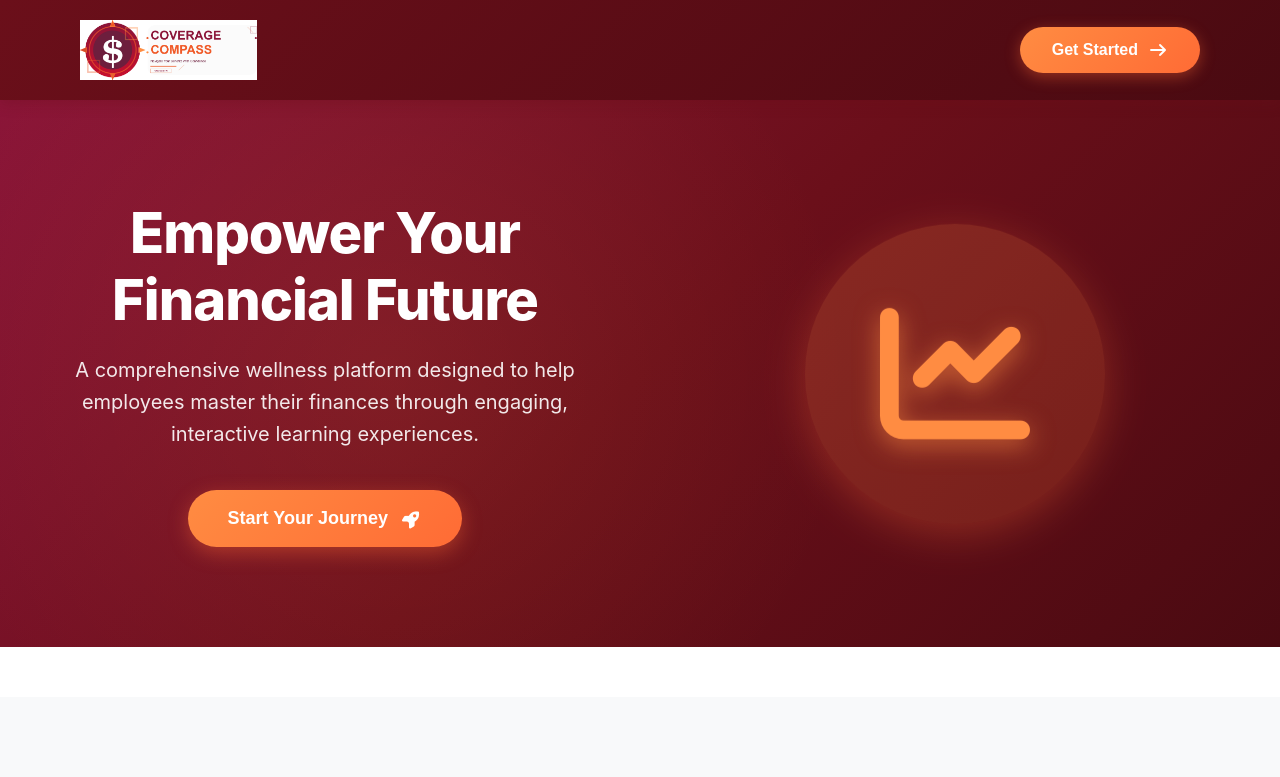
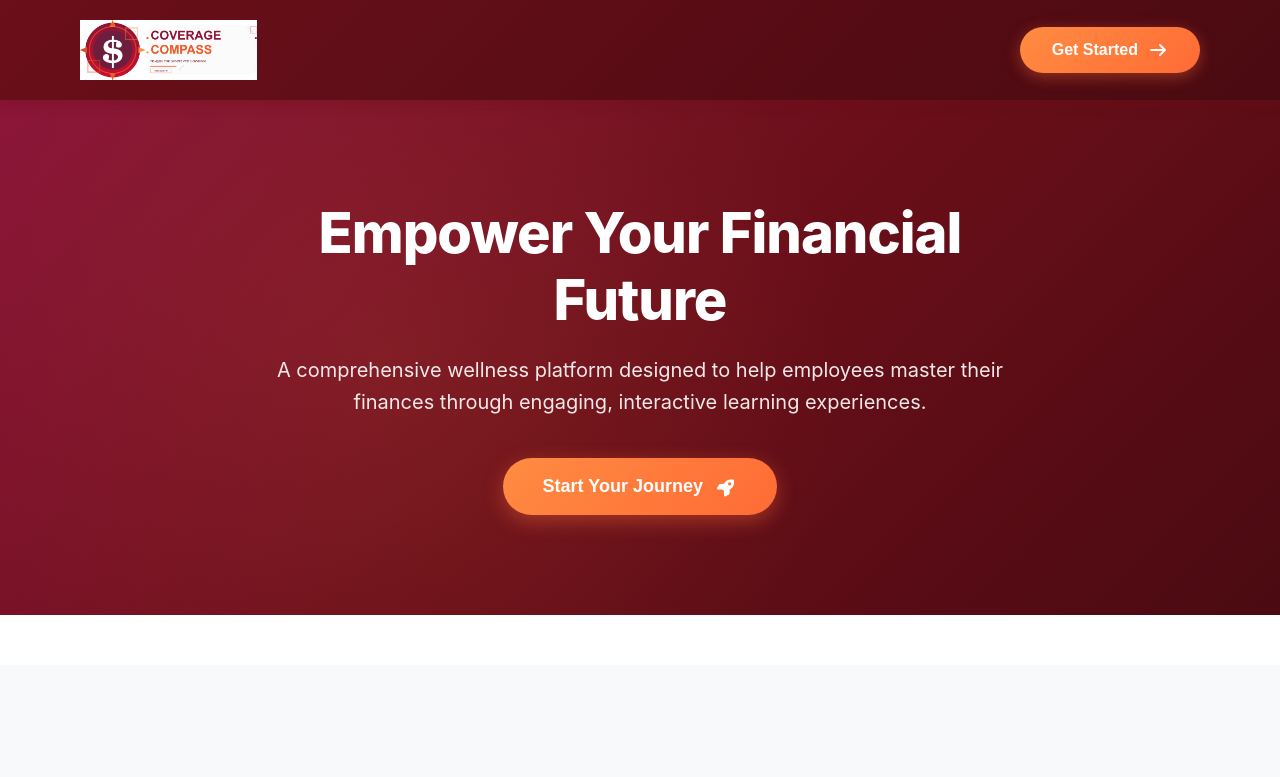
Before and after one commit to mohnish-dev/bulldawg_hackers, a React (Vite) app: page / in a window 1280 px wide. Shown: the top 777 px of the page. Built offline with nearby package versions, Linux system fonts and the light colour scheme.

Commit message:
Remove floating icon from hero section and center content

```diff
--- a/src/components/HomePage/HomePage.css
+++ b/src/components/HomePage/HomePage.css
@@ -118,12 +118,16 @@
 .hero-content {
   max-width: 1200px;
   margin: 0 auto;
-  display: grid;
-  grid-template-columns: 1fr 1fr;
-  gap: 60px;
+  display: flex;
+  justify-content: center;
   align-items: center;
   position: relative;
   z-index: 1;
+}
+
+.hero-text {
+  text-align: center;
+  max-width: 800px;
 }
 
 .hero-title {
--- a/src/components/HomePage/HomePage.jsx
+++ b/src/components/HomePage/HomePage.jsx
@@ -75,11 +75,6 @@ const HomePage = () => {
             <button className="btn-hero" onClick={() => setShowLoginModal(true)}>
               Start Your Journey <i className="fa-solid fa-rocket"></i>
             </button>
-          </div>
-          <div className="hero-visual">
-            <div className="floating-icon-hero">
-              <i className="fa-solid fa-chart-line"></i>
-            </div>
           </div>
         </div>
       </section>
```
